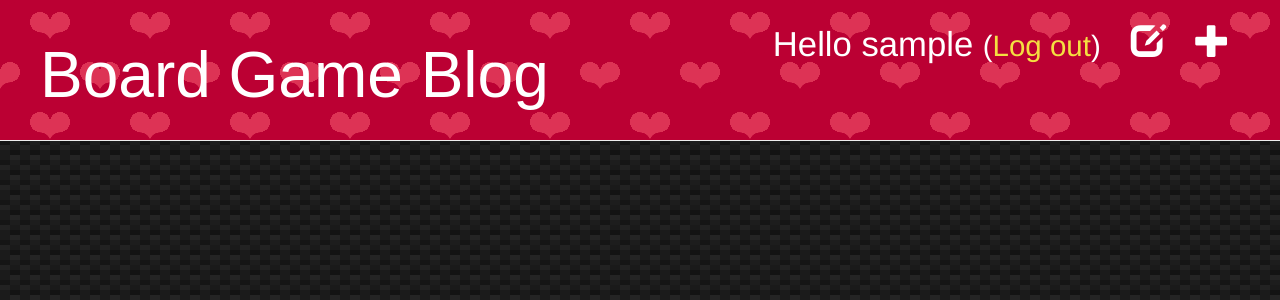
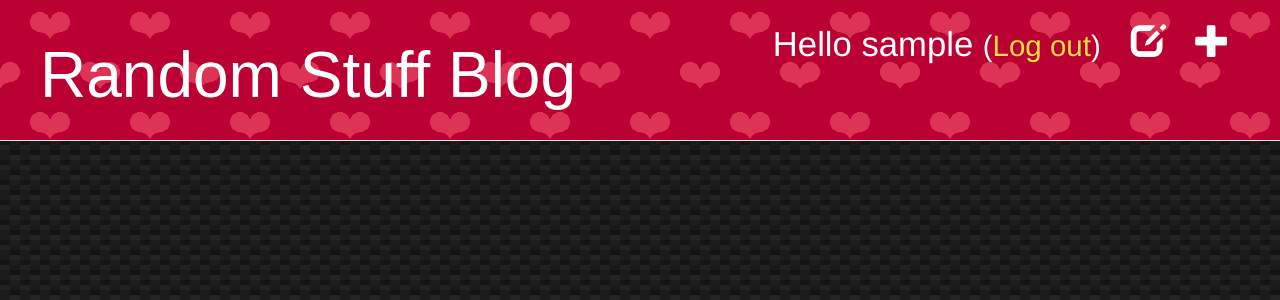
Before and after one commit to WesolyBanan/szt_blog, a Django app: a page that uses blog/templates/blog/base.html in a window 1280 px wide. Shown: the top 300 px of the page. Run offline with Django 3.2, Linux system fonts and the light colour scheme; the visitor is signed in with stand-in values (Sample User, id 1); data that the repository does not hold is empty; some libraries are stand-ins or nearby versions.

Commit message:
Video and frontend refresh

```diff
--- a/blog/templates/blog/base.html
+++ b/blog/templates/blog/base.html
@@ -6,7 +6,7 @@
     <link rel="stylesheet" href="//maxcdn.bootstrapcdn.com/bootstrap/3.2.0/css/bootstrap.min.css">
     <link rel="stylesheet" href="//maxcdn.bootstrapcdn.com/bootstrap/3.2.0/css/bootstrap-theme.min.css">
     <link rel="stylesheet" href="{% static 'css/blog.css' %}">
-    <title>Board Game Blog</title>
+    <title>Random Stuff Blog</title>
 </head>
 <body>
     <div class="page-header">
@@ -17,7 +17,7 @@
         {% else %}
             <a title="Authenticate to add, edit or publish posts." href="{% url 'login' %}" class="top-menu"><span class="glyphicon glyphicon-lock"></span></a>
         {% endif %}
-        <h1><a href="/">Board Game Blog</a></h1>
+        <h1><a href="/">Random Stuff Blog</a></h1>
     </div>
     <div class="content container">
         <div class="row">
```
